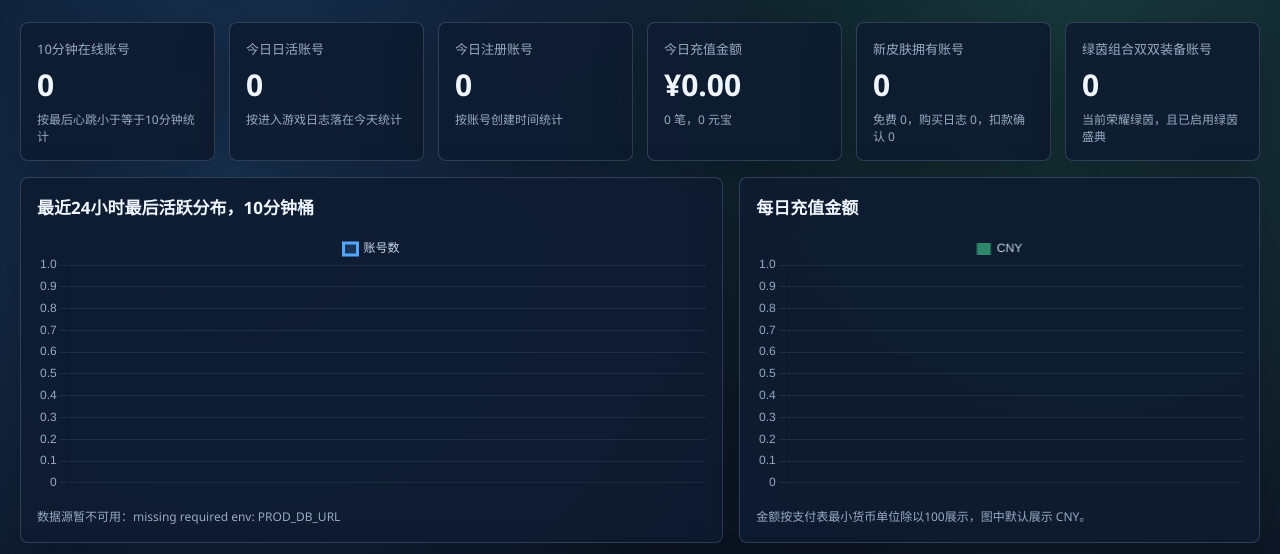
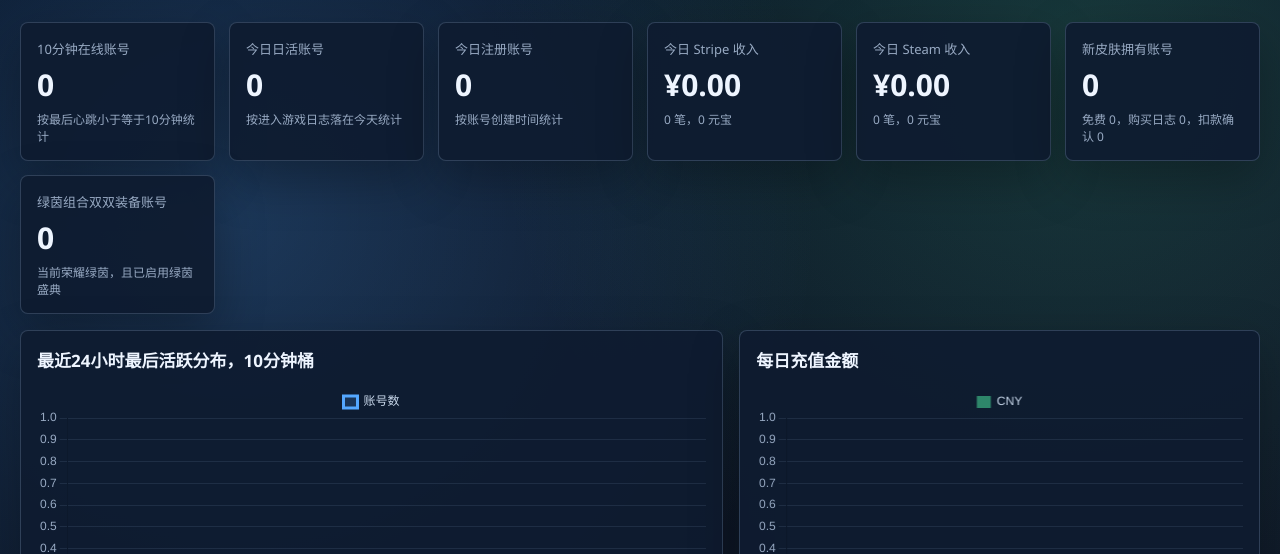
Before and after one commit to sunshaoxuan/rhospital.dashboard, a Flask app: page / in a window 1280 px wide. Shown: the part 100-654 px from the top of the page. Run offline with Flask 3, Linux system fonts and the light colour scheme; data that the repository does not hold is empty; some libraries are stand-ins or nearby versions.

Commit message:
Split top revenue by channel

```diff
--- a/app/app.py
+++ b/app/app.py
@@ -146,17 +146,17 @@
             join t_hospitals h on h.id = l.hospital_id
             where l.reason = '商店购买: 荣耀绿茵(期间限定) x 1'
         ), recharge_today as (
-            select amount, currency, yuanbao_amount
+            select 'stripe' as source, amount, currency, yuanbao_amount
             from t_payment_orders
             where status = 'COMPLETED'
               and (update_time at time zone 'UTC' at time zone %s)::date = (now() at time zone %s)::date
             union all
-            select amount, currency, yuanbao_amount
+            select 'paddle' as source, amount, currency, yuanbao_amount
             from t_paddle_payment_orders
             where status = 'COMPLETED'
               and (update_time at time zone 'UTC' at time zone %s)::date = (now() at time zone %s)::date
             union all
-            select amount, currency, yuanbao_amount
+            select 'steam' as source, amount, currency, yuanbao_amount
             from t_steam_payment_orders
             where status = 'COMPLETED' and delivered is true
               and (update_time at time zone 'UTC' at time zone %s)::date = (now() at time zone %s)::date
@@ -185,11 +185,19 @@
               where (create_time at time zone 'UTC' at time zone %s)::date = (now() at time zone %s)::date) as registrations_today,
             (select coalesce(sum(amount), 0) from recharge_today where lower(currency) = 'cny') as recharge_cny_minor_today,
             (select coalesce(sum(yuanbao_amount), 0) from recharge_today) as recharge_yuanbao_today,
-            (select count(*) from recharge_today) as recharge_orders_today
+            (select count(*) from recharge_today) as recharge_orders_today,
+            (select coalesce(sum(amount), 0) from recharge_today where source = 'stripe' and lower(currency) = 'cny') as stripe_recharge_cny_minor_today,
+            (select coalesce(sum(yuanbao_amount), 0) from recharge_today where source = 'stripe') as stripe_recharge_yuanbao_today,
+            (select count(*) from recharge_today where source = 'stripe') as stripe_recharge_orders_today,
+            (select coalesce(sum(amount), 0) from recharge_today where source = 'steam' and lower(currency) = 'cny') as steam_recharge_cny_minor_today,
+            (select coalesce(sum(yuanbao_amount), 0) from recharge_today where source = 'steam') as steam_recharge_yuanbao_today,
+            (select count(*) from recharge_today where source = 'steam') as steam_recharge_orders_today
         """,
         (ZONE_ID, ZONE_ID, ZONE_ID, ZONE_ID, ZONE_ID, ZONE_ID, ZONE_ID, ZONE_ID, ZONE_ID, ZONE_ID),
     )
     row["recharge_cny_today"] = major_amount(row.pop("recharge_cny_minor_today", 0))
+    row["stripe_recharge_cny_today"] = major_amount(row.pop("stripe_recharge_cny_minor_today", 0))
+    row["steam_recharge_cny_today"] = major_amount(row.pop("steam_recharge_cny_minor_today", 0))
     return row
 
 
@@ -551,6 +559,12 @@
         "recharge_cny_today": 0,
         "recharge_yuanbao_today": 0,
         "recharge_orders_today": 0,
+        "stripe_recharge_cny_today": 0,
+        "stripe_recharge_yuanbao_today": 0,
+        "stripe_recharge_orders_today": 0,
+        "steam_recharge_cny_today": 0,
+        "steam_recharge_yuanbao_today": 0,
+        "steam_recharge_orders_today": 0,
     }
     return {
         "generatedAt": datetime.now().astimezone().isoformat(),
--- a/app/templates/dashboard.html
+++ b/app/templates/dashboard.html
@@ -49,7 +49,7 @@
         }
         button:hover { background: rgba(84, 167, 255, 0.28); }
 
-        .cards { display: grid; grid-template-columns: repeat(6, minmax(0, 1fr)); gap: 14px; margin-bottom: 16px; }
+        .cards { display: grid; grid-template-columns: repeat(auto-fit, minmax(180px, 1fr)); gap: 14px; margin-bottom: 16px; }
         .card, .panel {
             min-width: 0;
             border: 1px solid var(--line);
@@ -205,7 +205,8 @@
         <div class="card"><div class="label">10分钟在线账号</div><div class="value" id="onlineNow">-</div><div class="hint">按最后心跳小于等于10分钟统计</div></div>
         <div class="card"><div class="label">今日日活账号</div><div class="value" id="activeToday">-</div><div class="hint">按进入游戏日志落在今天统计</div></div>
         <div class="card"><div class="label">今日注册账号</div><div class="value" id="registrationsToday">-</div><div class="hint">按账号创建时间统计</div></div>
-        <div class="card"><div class="label">今日充值金额</div><div class="value" id="rechargeToday">-</div><div class="hint" id="rechargeHint">-</div></div>
+        <div class="card"><div class="label">今日 Stripe 收入</div><div class="value" id="stripeRechargeToday">-</div><div class="hint" id="stripeRechargeHint">-</div></div>
+        <div class="card"><div class="label">今日 Steam 收入</div><div class="value" id="steamRechargeToday">-</div><div class="hint" id="steamRechargeHint">-</div></div>
         <div class="card"><div class="label">新皮肤拥有账号</div><div class="value" id="skinOwners">-</div><div class="hint" id="skinOwnerHint">-</div></div>
         <div class="card"><div class="label">绿茵组合双双装备账号</div><div class="value" id="skinEquipped">-</div><div class="hint">当前荣耀绿茵，且已启用绿茵盛典</div></div>
     </section>
@@ -321,8 +322,10 @@
         setText('onlineNow', formatNumber(s.online_now_accounts));
         setText('activeToday', formatNumber(s.active_today_accounts));
         setText('registrationsToday', formatNumber(s.registrations_today));
-        setText('rechargeToday', `¥${formatMoney(s.recharge_cny_today)}`);
-        setText('rechargeHint', `${formatNumber(s.recharge_orders_today)} 笔，${formatNumber(s.recharge_yuanbao_today)} 元宝`);
+        setText('stripeRechargeToday', `¥${formatMoney(s.stripe_recharge_cny_today)}`);
+        setText('stripeRechargeHint', `${formatNumber(s.stripe_recharge_orders_today)} 笔，${formatNumber(s.stripe_recharge_yuanbao_today)} 元宝`);
+        setText('steamRechargeToday', `¥${formatMoney(s.steam_recharge_cny_today)}`);
+        setText('steamRechargeHint', `${formatNumber(s.steam_recharge_orders_today)} 笔，${formatNumber(s.steam_recharge_yuanbao_today)} 元宝`);
         setText('skinOwners', formatNumber(s.skin_owner_accounts));
         setText('skinOwnerHint', `免费 ${formatNumber(s.skin_free_accounts)}，购买日志 ${formatNumber(s.skin_purchase_log_accounts)}，扣款确认 ${formatNumber(s.skin_paid_confirmed_accounts)}`);
         setText('skinEquipped', formatNumber(s.green_combo_equipped_accounts));
```
Also changed, not shown: README.md.
